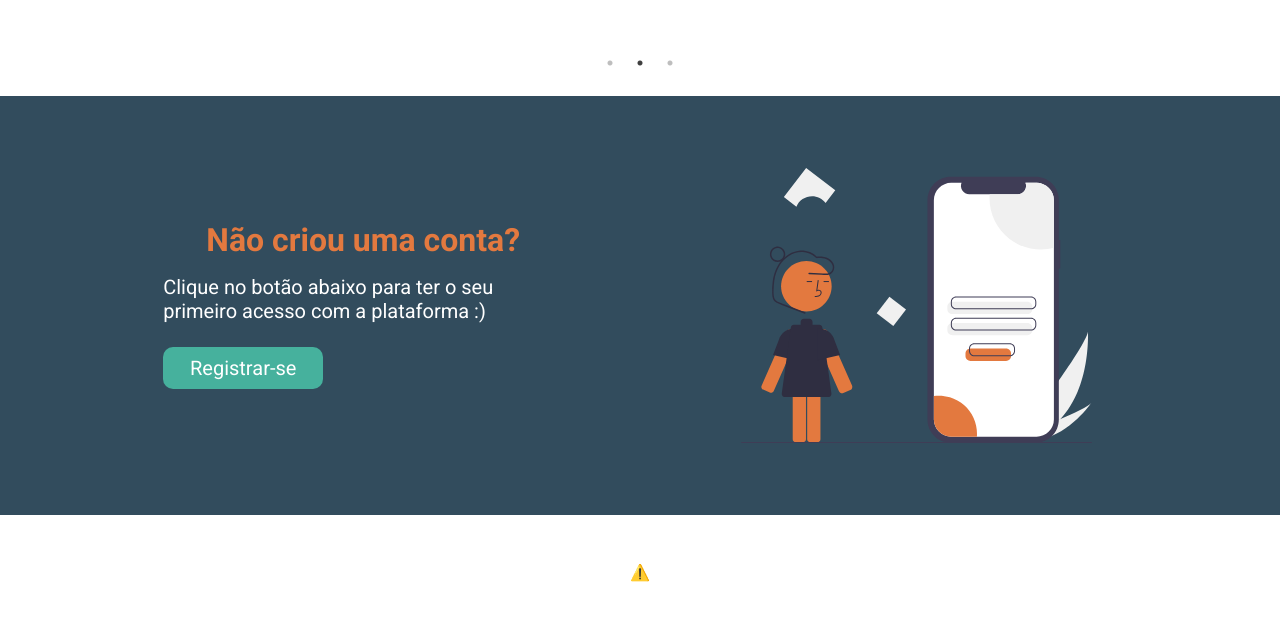
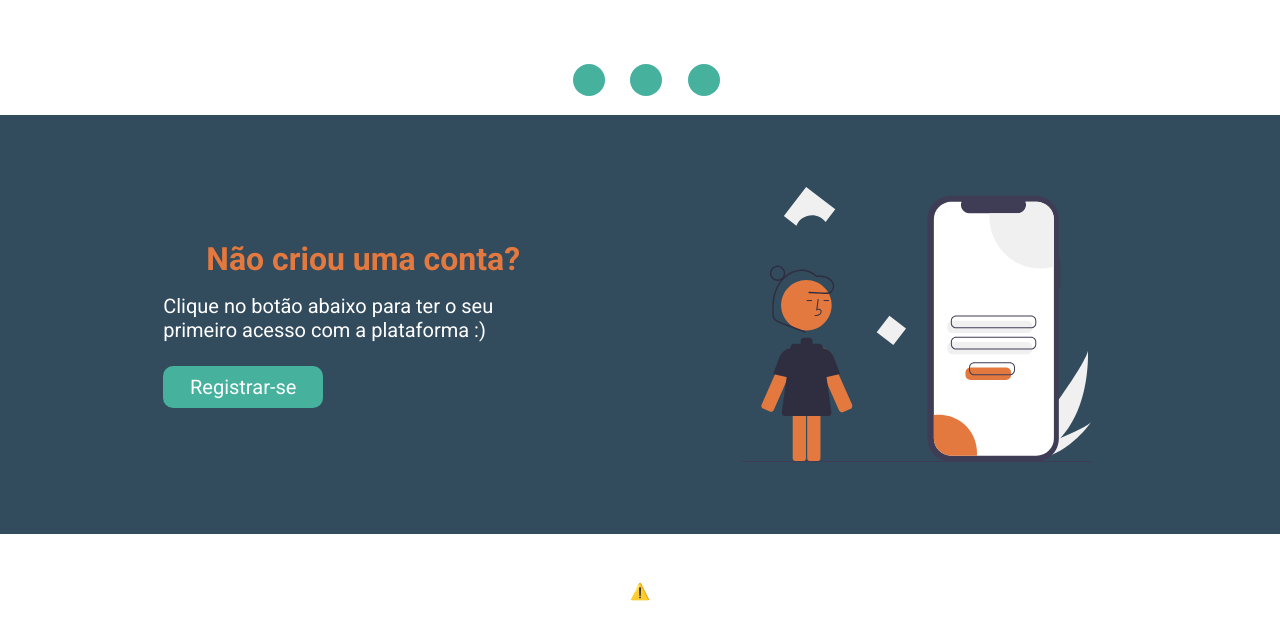
Before and after one commit to GabrielWolf-Dev/file-library, a React (Create React App) app: page / in a window 1280 px wide. Shown: the part 1279-1919 px from the top of the page. Built offline with nearby package versions, Linux system fonts and the light colour scheme; no server answers.

Commit message:
Atualização
Mensagem de erro nas validações de formulário nas páginas de login e resgitro

```diff
--- a/src/components/Home/index.js
+++ b/src/components/Home/index.js
@@ -1,6 +1,7 @@
 import React from 'react';
 import Slider from "react-slick";
 import { Player } from '@lottiefiles/react-lottie-player';
+import { Link } from 'react-router-dom';
 
 import {
     Container,
@@ -16,7 +17,10 @@ import {
     ImgSectionDesktop,
     BtnDesktop,
     BgAlternativeSections,
-    AnimationContainer
+    AnimationContainer,
+    ContainerDots,
+    ListDots,
+    Dots
 } from './style';
 
 import "slick-carousel/slick/slick.css";
@@ -27,7 +31,6 @@ import registerLoginAcccount from '../../assets/svg/register-account.svg';
 
 import Header from '../Header';
 import Footer from '../Footer';
-import { Link } from 'react-router-dom';
 
 export default function Home(){
     const settings = {
@@ -35,7 +38,13 @@ export default function Home(){
         autoplay: true,
         autoplaySpeed: 3000,
         slidesToShow: 1,
-        slidesToScroll: 1
+        slidesToScroll: 1,
+        appendDots: dots => (
+            <ContainerDots>
+                <ListDots>{dots}</ListDots>
+            </ContainerDots>
+        ),
+        customPaging: i => <Dots>{i}</Dots>
     };
 
     return(
--- a/src/components/Home/style.js
+++ b/src/components/Home/style.js
@@ -1,7 +1,7 @@
 import styled from "styled-components";
 
 import { ContainerFlexBetween, Content, Button } from '../UI';
-import { blueDark, white } from "../UI/colors";
+import { blueDark, white, cianBlue } from "../UI/colors";
 
 export const ContainerSection = styled(ContainerFlexBetween)`
     flex-direction: column;
@@ -72,3 +72,35 @@ export const AnimationContainer = styled.aside`
     }
     @media (min-width: 768px) { max-width: 600px; }
 `;
+
+export const ContainerDots = styled.div`
+    width: 100%;
+    position: relative;
+    display: inline-block;
+`;
+
+export const ListDots = styled.ul`
+    width: 100%;
+    max-width: 200px;
+    display: flex;
+    position: absolute;
+    top: 0;
+    left: 50%;
+    transform: translateX(-50%);
+    align-items: center;
+    justify-content: space-evenly;
+`;
+
+export const Dots = styled.span`
+    width: 32px;
+    height: 32px;
+    background-color: ${cianBlue};
+    text-indent: 100%;
+    white-space: nowrap;
+    overflow: hidden;
+    border-radius: 16px;
+    display: inline-block;
+    transition: all ease-out .3s;
+
+    &:hover { background-color: ${blueDark}; }
+`;
--- a/src/components/Login/index.js
+++ b/src/components/Login/index.js
@@ -3,6 +3,7 @@ import { Redirect } from 'react-router-dom';
 import { filterXSS } from 'xss';
 import { auth } from '../../firebase';
 import { useAuth } from '../../hooks/useAuth';
+import { useMsgError } from '../../hooks/useMsgError';
 
 import Header from '../Header';
 import Footer from '../Footer';
@@ -20,13 +21,15 @@ import {
     ContentBtnAuth,
     IconAuthImg,
     Label,
-    FieldSet
+    FieldSet,
+    ErrorMsg
 } from '../UI';
 import secureLogin from '../../assets/svg/login-img.svg';
 import googleIcon from '../../assets/svg/google-icon.svg';
 
 export default function Login() {
     const [isAuth, setIsAuth] = useAuth();
+    const { isError, setIsError, msgError, setMsgError } = useMsgError();
 
     function signIn(event){
         event.preventDefault();
@@ -47,18 +50,23 @@ export default function Login() {
                     img: user.photoURL,
                     uid: user.uid
                 });
-                alert('Login realizado com sucesso!');
 
+                setIsError(false);
                 form.reset();
             })
             .catch((error) => {
                 console.error(error.code);
                 console.log(error.message);
-                // Printar mensagem de erro
-                alert("Erro ao logar-se");
+
+                setIsError(true);
+                error.code === "auth/operation-not-allowed"
+                    ? setMsgError("Operação não foi permitida, estamos com erro na autenticação do sistema, por favor volte mais tarde")
+                    : setMsgError("Login inválido");
             });
-        else
-            alert('Campos vazios!');
+        else {
+            setIsError(true);
+            setMsgError("Campos vazios!");
+        }
 
     }
     return (
@@ -66,6 +74,7 @@ export default function Login() {
             <Redirect to={{ pathname: '/dashboard'}} />
             ) : (
                 <>
+                    {isError ? (<ErrorMsg>{msgError}</ErrorMsg>) : false}
                     <Header />
                     <TitleBigger style={{ marginTop: '48px' }}>Login</TitleBigger>
                     <ContainerItemsRes>
--- a/src/components/Register/index.js
+++ b/src/components/Register/index.js
@@ -4,6 +4,7 @@ import { Player } from '@lottiefiles/react-lottie-player';
 import { useAuth } from '../../hooks/useAuth';
 import { Redirect } from 'react-router-dom';
 import { auth } from '../../firebase';
+import { useMsgError } from '../../hooks/useMsgError';
 
 import Header from '../Header';
 import Footer from '../Footer';
@@ -21,12 +22,14 @@ import {
     IconAuthImg,
     BoxPlayerAnimation,
     FieldSet,
-    Label
+    Label,
+    ErrorMsg
  } from '../UI';
 import googleIcon from '../../assets/svg/google-icon.svg';
 
 export default function Register() {
     const [isAuth, setIsAuth] = useAuth();
+    const { isError, setIsError, msgError, setMsgError } = useMsgError();
 
     function registerAccount(event){
         event.preventDefault();
@@ -41,9 +44,11 @@ export default function Register() {
         if(validationForm(email, pass) && isEmptyInputs){
             alert('ok');
             createAccount(email, pass, form);
+            setIsError(false);
         } else {
             setIsAuth({});
-            alert("E-mail e senha inválidos");
+            setIsError(true);
+            setMsgError("E-mail ou senha inválidos");
         }
     }
 
@@ -62,8 +67,9 @@ export default function Register() {
         .catch((error) => {
           console.error(error.code);
           console.log(error.message);
-          // Printar mensagem de erro
-          alert("Erro ao registrar-se");
+
+          setIsError(true);
+          setMsgError("Houve uma falha no registro, por favor tente novamente");
         });
     }
 
@@ -79,6 +85,7 @@ export default function Register() {
             <Redirect to={{ pathname: '/dashboard'}} />
         ) : (
             <>
+            {isError ? (<ErrorMsg>{msgError}</ErrorMsg>) : false}
                 <Header />
                 <TitleBigger style={{ marginTop: '48px' }}>Registrar-se</TitleBigger>
                 <ContainerItemsRes>
@@ -102,6 +109,8 @@ export default function Register() {
                                     name="pass"
                                     type="password"
                                     placeholder="Senha"
+                                    title="Senha deve conter no mínimo 8 caracteres contendo letra maiúscula, minúscula, número e caracter especial"
+                                    pattern="^(?=.*\d)(?=.*[a-z])(?=.*[A-Z])(?=.*[$*&@#?!])[0-9a-zA-Z$*&@#?!]{8,}$"
                                 />
                             </FieldSet>
                             <Button type="submit">Registrar</Button>
--- a/src/components/UI/index.js
+++ b/src/components/UI/index.js
@@ -3,7 +3,8 @@ import {
     black,
     cianBlue,
     orange,
-    white
+    white,
+    red
 } from './colors';
 
 /*-- Containers --*/
@@ -37,7 +38,7 @@ export const ContainerItemsRes = styled(Container)`
     @media (min-width: 768px) { justify-content: space-evenly; }
     @media (min-width: 1280px) {
         justify-content: space-between;
-        height: 50vh;
+        height: 60vh;
     }
 `;
 
@@ -125,6 +126,25 @@ export const Label = styled.label`
 
 `;
 
+/*-- Messages --*/
+
+export const ErrorMsg = styled.div`
+    width: 100%;
+    max-width: 400px;
+    padding: 12px 2%;
+    border-radius: 10px;
+    background-color: ${red};
+    color: ${white};
+    font-size: 1rem;
+    text-align: center;
+    position: absolute;
+    top: 160px;
+    left: 50%;
+    transform: translateX(-50%);
+
+    @media (min-width: 768px) { top: 180px; }
+`;
+
 /*-- Fonts --*/
 export const TitleBigger = styled.h1`
     font-size: 2rem;
--- /dev/null
+++ b/src/context/errorMsg.js
@@ -0,0 +1,25 @@
+import React, { createContext, useState, useEffect } from 'react';
+
+export const ErrorMsgContext = createContext({});
+
+export const ErroMsgProv = (props) => {
+    const [isError, setIsError] = useState(false);
+    const [msgError, setMsgError] = useState("");
+    const pathName = document.location.pathname;
+
+    useEffect(() => {
+        setIsError(false);
+        setMsgError("");
+    }, [pathName]);
+
+    return(
+        <ErrorMsgContext.Provider value={{
+            isError,
+            setIsError,
+            msgError,
+            setMsgError
+        }}>
+            {props.children}
+        </ErrorMsgContext.Provider>
+    );
+};
--- a/src/firebase.js
+++ b/src/firebase.js
@@ -19,7 +19,6 @@ const db = firebase.firestore();
 const auth = firebase.auth();
 const storage = firebase.storage();
 const providerGoogle = new firebase.auth.GoogleAuthProvider();
-const providerFaceBook = new firebase.auth.FacebookAuthProvider();
 
 
 export {
@@ -27,5 +26,4 @@ export {
     auth,
     providerGoogle,
     storage,
-    providerFaceBook
 };
--- /dev/null
+++ b/src/hooks/useMsgError.js
@@ -0,0 +1,4 @@
+import React from 'react';
+import { ErrorMsgContext } from '../context/errorMsg';
+
+export const useMsgError = () => React.useContext(ErrorMsgContext);
--- a/src/routes.js
+++ b/src/routes.js
@@ -6,6 +6,7 @@ import {
     Redirect
 } from 'react-router-dom';
 import { useAuth } from './hooks/useAuth';
+import { ErroMsgProv } from './context/errorMsg';
 
 import Home from './components/Home';
 import Dashboard from './components/Dashboard';
@@ -36,8 +37,10 @@ const Routes = () => (
         <Switch>
             <Route exact path="/" component={Home} />
             <Route path="/credits" component={Credits} />
-            <Route path="/login" component={Login} />
-            <Route path="/register" component={Register} />
+            <ErroMsgProv>
+                <Route path="/login" component={Login} />
+                <Route path="/register" component={Register} />
+            </ErroMsgProv>
             <PrivateRoute path="/dashboard" component={Dashboard} />
             <Route component={Error404} />
         </Switch>
```
